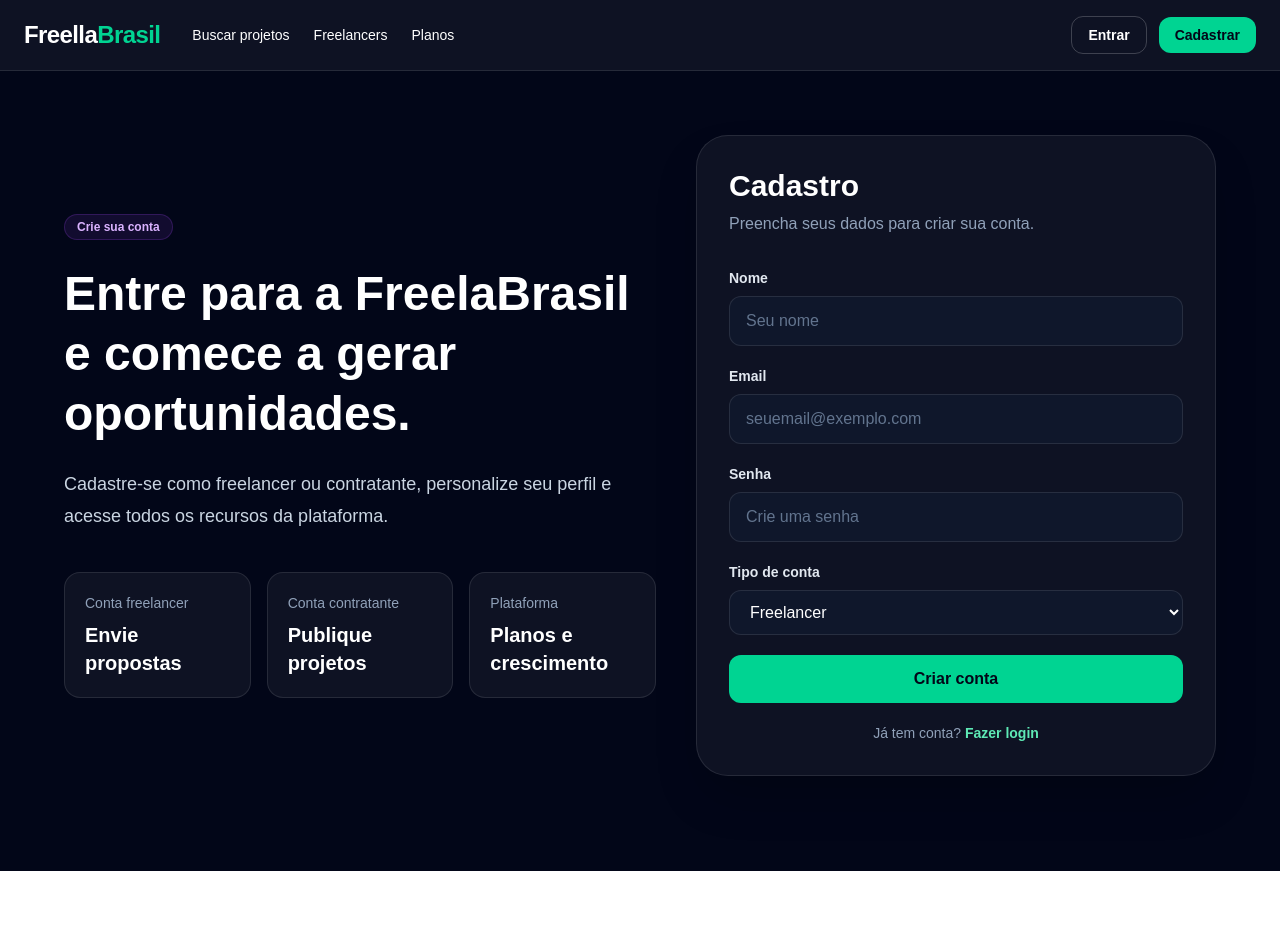
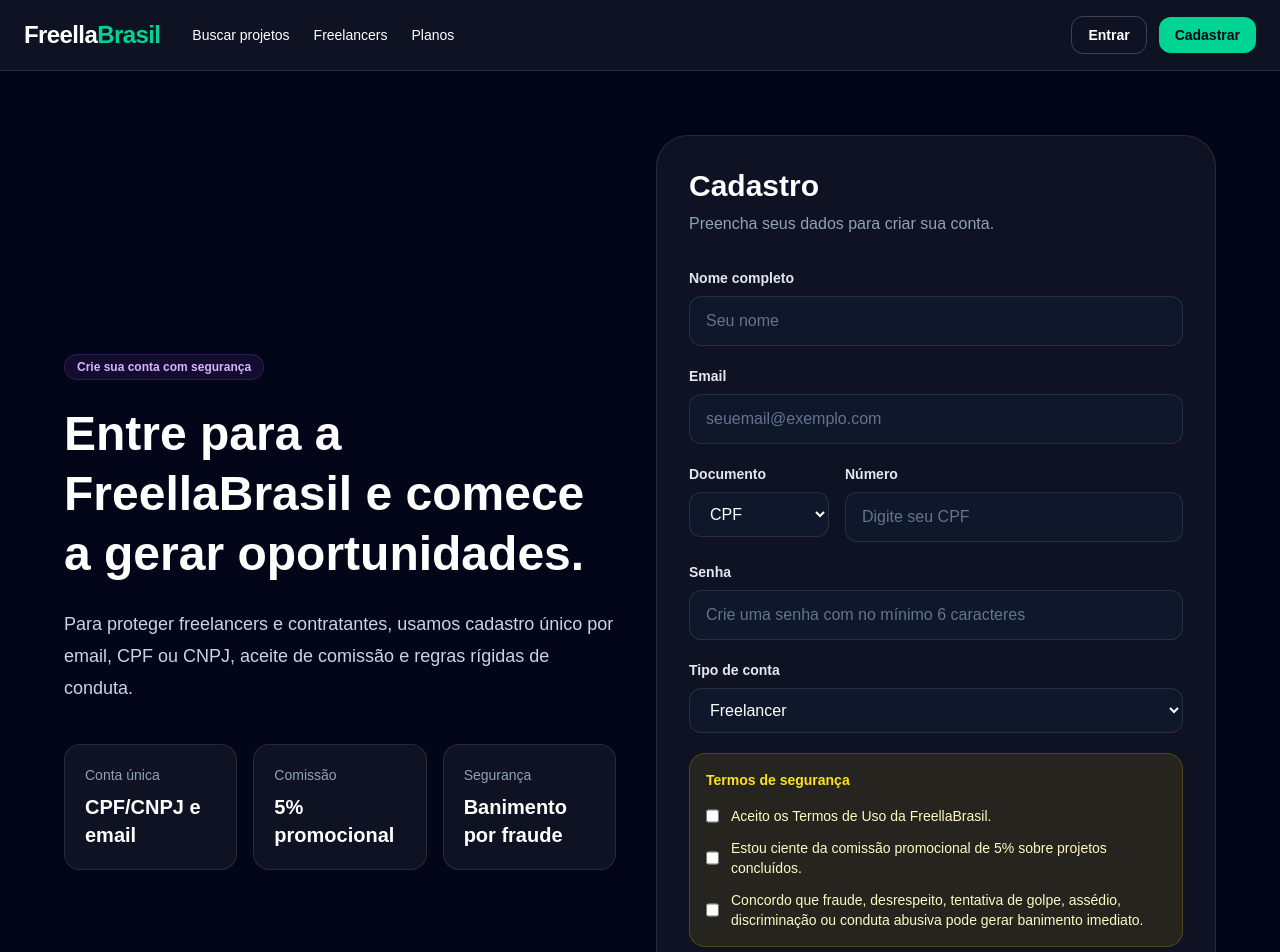
Before and after one commit to Klecio1989/freelabrasil, a Next.js app: page /cadastro in a window 1280 px wide. Shown: the top 952 px of the page. Before the commit the page ends 871 px from the top, so only its background shows below. Built offline with nearby package versions, Linux system fonts and the light colour scheme; no server answers.

Commit message:
melhora mensagem cadastro duplicado

```diff
--- a/app/cadastro/page.tsx
+++ b/app/cadastro/page.tsx
@@ -12,28 +12,162 @@
   const [email, setEmail] = useState("");
   const [senha, setSenha] = useState("");
   const [tipoUsuario, setTipoUsuario] = useState("freelancer");
+  const [documentoTipo, setDocumentoTipo] = useState("cpf");
+  const [documento, setDocumento] = useState("");
+  const [aceiteTermos, setAceiteTermos] = useState(false);
+  const [aceiteComissao, setAceiteComissao] = useState(false);
+  const [aceiteConduta, setAceiteConduta] = useState(false);
   const [carregando, setCarregando] = useState(false);
 
+  function validarEmail(valor: string) {
+    return /\S+@\S+\.\S+/.test(valor);
+  }
+
+  function validarSenha(valor: string) {
+    return valor.length >= 6;
+  }
+
+  function limparDocumento(valor: string) {
+    return valor.replace(/\D/g, "");
+  }
+
+  function validarDocumento() {
+    const doc = limparDocumento(documento);
+
+    if (documentoTipo === "cpf" && doc.length !== 11) {
+      alert("CPF inválido. Informe 11 números.");
+      return false;
+    }
+
+    if (documentoTipo === "cnpj" && doc.length !== 14) {
+      alert("CNPJ inválido. Informe 14 números.");
+      return false;
+    }
+
+    return true;
+  }
+
+  async function verificarDuplicidade(emailNormalizado: string, docLimpo: string) {
+    const { data: emailExistente } = await supabase
+      .from("usuarios")
+      .select("id")
+      .eq("email", emailNormalizado)
+      .maybeSingle();
+
+    if (emailExistente) {
+      alert("Já existe uma conta com este email.");
+      return false;
+    }
+
+    if (documentoTipo === "cpf") {
+      const { data: cpfExistente } = await supabase
+        .from("usuarios")
+        .select("id")
+        .eq("cpf", docLimpo)
+        .maybeSingle();
+
+      if (cpfExistente) {
+        alert("Já existe uma conta cadastrada com este CPF.");
+        return false;
+      }
+    }
+
+    if (documentoTipo === "cnpj") {
+      const { data: cnpjExistente } = await supabase
+        .from("usuarios")
+        .select("id")
+        .eq("cnpj", docLimpo)
+        .maybeSingle();
+
+      if (cnpjExistente) {
+        alert("Já existe uma conta cadastrada com este CNPJ.");
+        return false;
+      }
+    }
+
+    return true;
+  }
+
   async function cadastrar() {
-    if (!nome || !email || !senha || !tipoUsuario) {
-      alert("Preencha todos os campos.");
+    if (!nome || !email || !senha || !tipoUsuario || !documento) {
+      alert("Preencha todos os campos obrigatórios.");
+      return;
+    }
+
+    if (!validarEmail(email)) {
+      alert("Digite um email válido.");
+      return;
+    }
+
+    if (!validarSenha(senha)) {
+      alert("A senha deve ter no mínimo 6 caracteres.");
+      return;
+    }
+
+    if (!validarDocumento()) {
+      return;
+    }
+
+    if (!aceiteTermos || !aceiteComissao || !aceiteConduta) {
+      alert("Para criar sua conta, aceite os termos, a comissão e as regras de conduta.");
       return;
     }
 
     try {
       setCarregando(true);
 
-      const { error } = await supabase.from("usuarios").insert([
-        {
-          nome,
-          email,
-          senha,
-          tipo_usuario: tipoUsuario,
-          plano: "gratuito",
-        },
-      ]);
+      const emailNormalizado = email.trim().toLowerCase();
+      const docLimpo = limparDocumento(documento);
+
+      const podeCadastrar = await verificarDuplicidade(emailNormalizado, docLimpo);
+
+      if (!podeCadastrar) return;
+
+      const payload: any = {
+        nome: nome.trim(),
+        email: emailNormalizado,
+        senha,
+        tipo_usuario: tipoUsuario,
+        plano: "gratuito",
+        ativo: true,
+        email_verificado: true,
+        aceite_termos: true,
+        aceite_comissao: true,
+        status_conta: "ativo",
+      };
+
+      if (documentoTipo === "cpf") {
+        payload.cpf = docLimpo;
+        payload.cnpj = null;
+      }
+
+      if (documentoTipo === "cnpj") {
+        payload.cnpj = docLimpo;
+        payload.cpf = null;
+      }
+
+      const { error } = await supabase.from("usuarios").insert([payload]);
 
       if (error) {
+        console.error(error);
+
+        const msg = String(error.message || "").toLowerCase();
+
+        if (msg.includes("usuarios_email_unico") || msg.includes("email")) {
+          alert("Já existe uma conta com este email.");
+          return;
+        }
+
+        if (msg.includes("usuarios_cpf_unico") || msg.includes("cpf")) {
+          alert("Já existe uma conta cadastrada com este CPF.");
+          return;
+        }
+
+        if (msg.includes("usuarios_cnpj_unico") || msg.includes("cnpj")) {
+          alert("Já existe uma conta cadastrada com este CNPJ.");
+          return;
+        }
+
         alert("Erro ao cadastrar usuário.");
         return;
       }
@@ -50,40 +184,42 @@
 
   return (
     <main className="min-h-screen bg-slate-950 text-white px-6 py-16">
-      <div className="mx-auto grid max-w-6xl gap-10 lg:grid-cols-[1fr_520px] lg:items-center">
+      <div className="mx-auto grid max-w-6xl gap-10 lg:grid-cols-[1fr_560px] lg:items-center">
         <div>
           <span className="inline-flex rounded-full border border-purple-500/20 bg-purple-500/10 px-3 py-1 text-xs font-semibold text-purple-300">
-            Crie sua conta
+            Crie sua conta com segurança
           </span>
 
           <h1 className="mt-6 text-5xl font-black leading-tight">
-            Entre para a FreelaBrasil e comece a gerar oportunidades.
+            Entre para a FreellaBrasil e comece a gerar oportunidades.
           </h1>
 
           <p className="mt-6 max-w-2xl text-lg leading-8 text-slate-300">
-            Cadastre-se como freelancer ou contratante, personalize seu perfil e acesse todos os recursos da plataforma.
+            Para proteger freelancers e contratantes, usamos cadastro único por
+            email, CPF ou CNPJ, aceite de comissão e regras rígidas de conduta.
           </p>
 
           <div className="mt-10 grid gap-4 sm:grid-cols-3">
             <div className="rounded-2xl border border-white/10 bg-white/5 p-5">
-              <div className="text-sm text-slate-400">Conta freelancer</div>
-              <div className="mt-2 text-xl font-black">Envie propostas</div>
+              <div className="text-sm text-slate-400">Conta única</div>
+              <div className="mt-2 text-xl font-black">CPF/CNPJ e email</div>
             </div>
 
             <div className="rounded-2xl border border-white/10 bg-white/5 p-5">
-              <div className="text-sm text-slate-400">Conta contratante</div>
-              <div className="mt-2 text-xl font-black">Publique projetos</div>
+              <div className="text-sm text-slate-400">Comissão</div>
+              <div className="mt-2 text-xl font-black">5% promocional</div>
             </div>
 
             <div className="rounded-2xl border border-white/10 bg-white/5 p-5">
-              <div className="text-sm text-slate-400">Plataforma</div>
-              <div className="mt-2 text-xl font-black">Planos e crescimento</div>
+              <div className="text-sm text-slate-400">Segurança</div>
+              <div className="mt-2 text-xl font-black">Banimento por fraude</div>
             </div>
           </div>
         </div>
 
         <div className="rounded-[2rem] border border-white/10 bg-white/5 p-8 shadow-2xl">
           <h2 className="text-3xl font-black">Cadastro</h2>
+
           <p className="mt-2 text-slate-400">
             Preencha seus dados para criar sua conta.
           </p>
@@ -91,7 +227,7 @@
           <div className="mt-8 space-y-5">
             <div>
               <label className="mb-2 block text-sm font-semibold text-slate-200">
-                Nome
+                Nome completo
               </label>
               <input
                 placeholder="Seu nome"
@@ -113,13 +249,48 @@
               />
             </div>
 
+            <div className="grid gap-4 md:grid-cols-[140px_1fr]">
+              <div>
+                <label className="mb-2 block text-sm font-semibold text-slate-200">
+                  Documento
+                </label>
+                <select
+                  value={documentoTipo}
+                  onChange={(e) => {
+                    setDocumentoTipo(e.target.value);
+                    setDocumento("");
+                  }}
+                  className="w-full rounded-xl border border-white/10 bg-slate-900 px-4 py-3 text-white outline-none"
+                >
+                  <option value="cpf">CPF</option>
+                  <option value="cnpj">CNPJ</option>
+                </select>
+              </div>
+
+              <div>
+                <label className="mb-2 block text-sm font-semibold text-slate-200">
+                  Número
+                </label>
+                <input
+                  placeholder={
+                    documentoTipo === "cpf"
+                      ? "Digite seu CPF"
+                      : "Digite seu CNPJ"
+                  }
+                  value={documento}
+                  onChange={(e) => setDocumento(e.target.value)}
+                  className="w-full rounded-xl border border-white/10 bg-slate-900 px-4 py-3 text-white outline-none placeholder:text-slate-500"
+                />
+              </div>
+            </div>
+
             <div>
               <label className="mb-2 block text-sm font-semibold text-slate-200">
                 Senha
               </label>
               <input
                 type="password"
-                placeholder="Crie uma senha"
+                placeholder="Crie uma senha com no mínimo 6 caracteres"
                 value={senha}
                 onChange={(e) => setSenha(e.target.value)}
                 className="w-full rounded-xl border border-white/10 bg-slate-900 px-4 py-3 text-white outline-none placeholder:text-slate-500"
@@ -138,6 +309,44 @@
                 <option value="freelancer">Freelancer</option>
                 <option value="contratante">Contratante</option>
               </select>
+            </div>
+
+            <div className="rounded-2xl border border-yellow-400/20 bg-yellow-400/10 p-4 text-sm text-yellow-100">
+              <p className="font-bold text-yellow-300">Termos de segurança</p>
+
+              <label className="mt-4 flex gap-3">
+                <input
+                  type="checkbox"
+                  checked={aceiteTermos}
+                  onChange={(e) => setAceiteTermos(e.target.checked)}
+                />
+                <span>Aceito os Termos de Uso da FreellaBrasil.</span>
+              </label>
+
+              <label className="mt-3 flex gap-3">
+                <input
+                  type="checkbox"
+                  checked={aceiteComissao}
+                  onChange={(e) => setAceiteComissao(e.target.checked)}
+                />
+                <span>
+                  Estou ciente da comissão promocional de 5% sobre projetos
+                  concluídos.
+                </span>
+              </label>
+
+              <label className="mt-3 flex gap-3">
+                <input
+                  type="checkbox"
+                  checked={aceiteConduta}
+                  onChange={(e) => setAceiteConduta(e.target.checked)}
+                />
+                <span>
+                  Concordo que fraude, desrespeito, tentativa de golpe,
+                  assédio, discriminação ou conduta abusiva pode gerar banimento
+                  imediato.
+                </span>
+              </label>
             </div>
 
             <button
```
